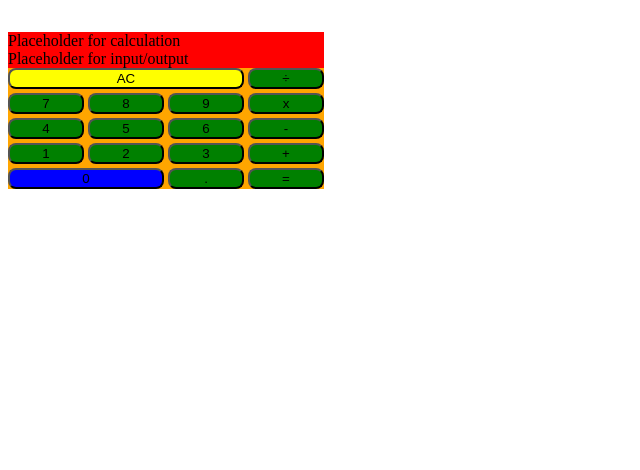
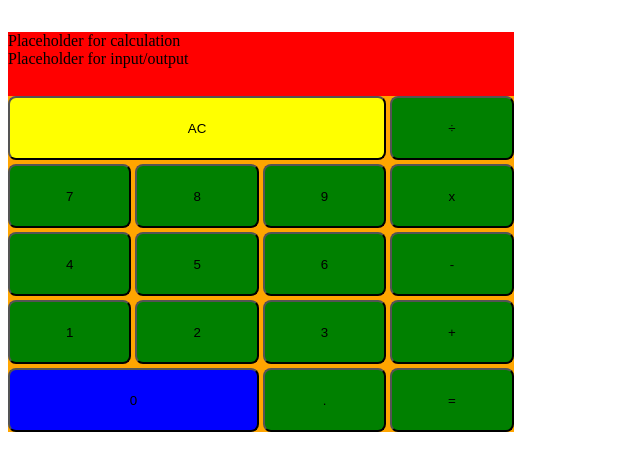
Before and after one commit to aliceswood/calculator, a React (Create React App) app: page / in a window 1280 px wide. Shown: the top 470 px of the page, without its empty margins (0-640 px from the left). Built offline with nearby package versions, Linux system fonts and the light colour scheme.

Commit message:
button sizing change

```diff
--- a/src/App.css
+++ b/src/App.css
@@ -6,10 +6,11 @@
 
 .calculator-container {
 	margin-top: 2rem;
-	max-width: 25%;
+	max-width: 40%;
 }
 
 .display {
+  min-height: 4rem;
 	grid-column: span 4;
 	background: red;
 }
@@ -26,7 +27,7 @@
 	display: grid;
 	grid-template-columns: repeat(4, 1fr);
 	gap: 4px 4px;
-	grid-template-rows: repeat(5);
+	grid-template-rows: repeat(5, 4rem);
 	background: orange;
 }
 
```
